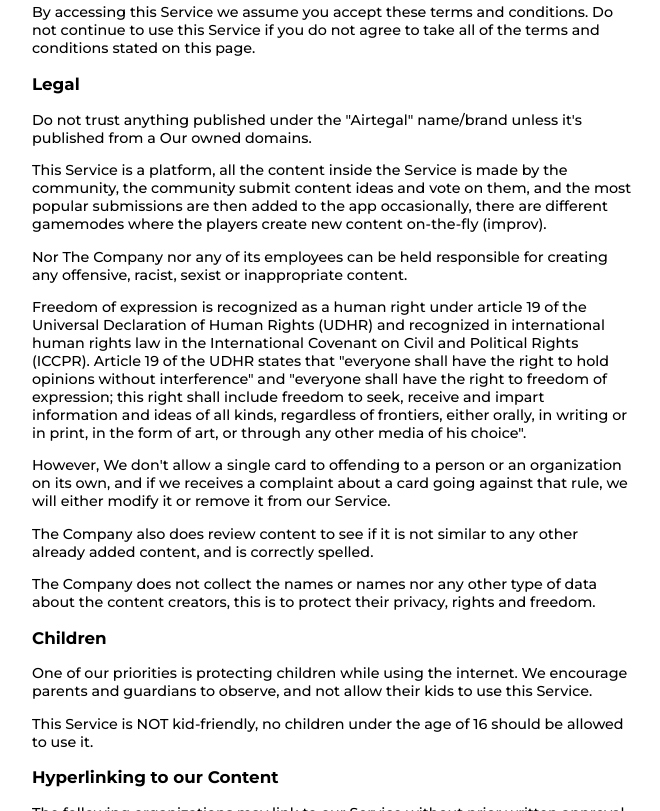
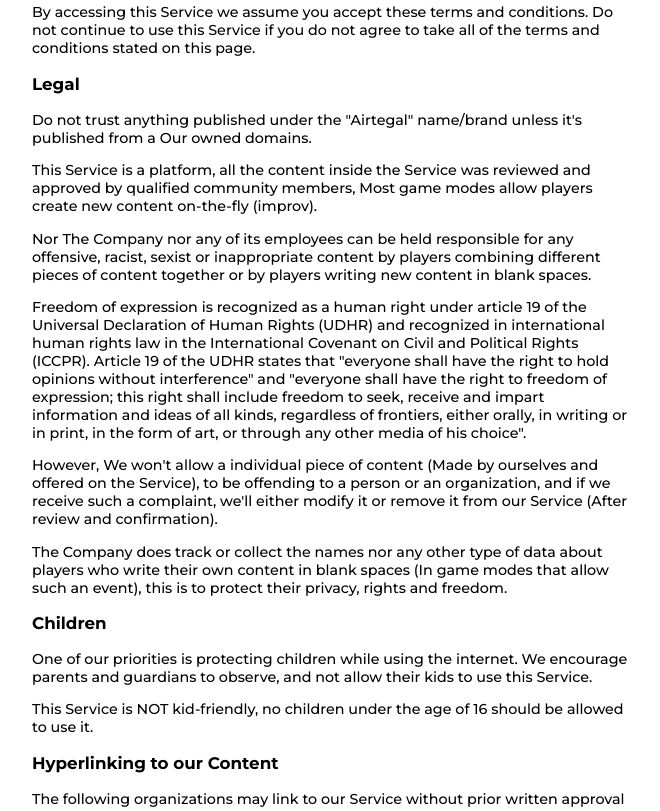
Before and after one commit to hpj/herpproject.com, a website: page src/airtegal/terms/index.pug in a window 1280 px wide. Shown: the part 572-1383 px from the top of the page, without its empty margins (308-968 px from the left). Drawn offline with nearby package versions, Linux system fonts and the light colour scheme; files that its build step writes are made by us from their sources.

Commit message:
changed airtegal's privacy policy to indicted new content laws

```diff
--- a/src/airtegal/index.pug
+++ b/src/airtegal/index.pug
@@ -94,8 +94,6 @@
         p It allows you to play different game-modes like fill-the-blanks and guess-my-drawing, the point is to make your friends laugh.
         br
         p Airtegal is best experienced with friends in a gathering or over a voice call.
-        br
-        p All the content in the app is submitted and approved by the community.
 
         br
 
--- a/src/airtegal/terms/index.pug
+++ b/src/airtegal/terms/index.pug
@@ -33,17 +33,15 @@
     p
       | Do not trust anything published under the "Airtegal" name/brand unless it's published from a Our owned domains.
     p
-      | This Service is a platform, all the content inside the Service is made by the community, the community submit content ideas and vote on them, and the most popular submissions are then added to the app occasionally, there are different gamemodes where the players create new content on-the-fly (improv).
+      | This Service is a platform, all the content inside the Service was reviewed and approved by qualified community members, Most game modes allow players create new content on-the-fly (improv).
     p
-      | Nor The Company nor any of its employees can be held responsible for creating any offensive, racist, sexist or inappropriate content.
+      | Nor The Company nor any of its employees can be held responsible for  any offensive, racist, sexist or inappropriate content by players combining different pieces of content together or by players writing new content in blank spaces.
     p
       | Freedom of expression is recognized as a human right under article 19 of the Universal Declaration of Human Rights (UDHR) and recognized in international human rights law in the International Covenant on Civil and Political Rights (ICCPR). Article 19 of the UDHR states that "everyone shall have the right to hold opinions without interference" and "everyone shall have the right to freedom of expression; this right shall include freedom to seek, receive and impart information and ideas of all kinds, regardless of frontiers, either orally, in writing or in print, in the form of art, or through any other media of his choice".
     p
-      | However, We don't allow a single card to offending to a person or an organization on its own, and if we receives a complaint about a card going against that rule, we will either modify it or remove it from our Service.
+      | However, We won't allow a individual piece of content (Made by ourselves and offered on the Service), to be offending to a person or an organization, and if we receive such a complaint, we'll either modify it or remove it from our Service (After review and confirmation).
     p
-      | The Company also does review content to see if it is not similar to any other already added content, and is correctly spelled.
-    p
-      | The Company does not collect the names or names nor any other type of data about the content creators, this is to protect their privacy, rights and freedom.
+      | The Company does track or collect the names nor any other type of data about players who write their own content in blank spaces (In game modes that allow such an event), this is to protect their privacy, rights and freedom.
     h3#children Children
     p
       | One of our priorities is protecting children while using the internet. We encourage parents and guardians to observe, and not allow their kids to use this Service.
```
